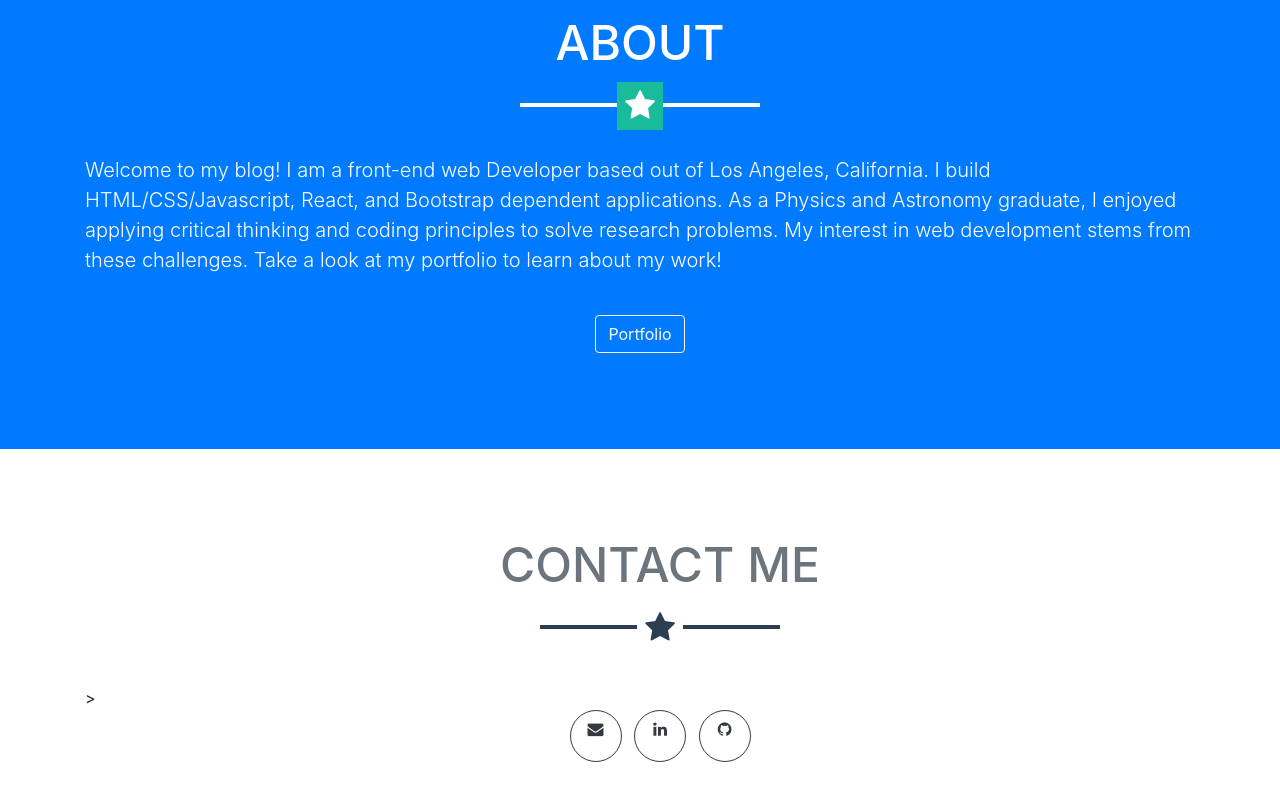
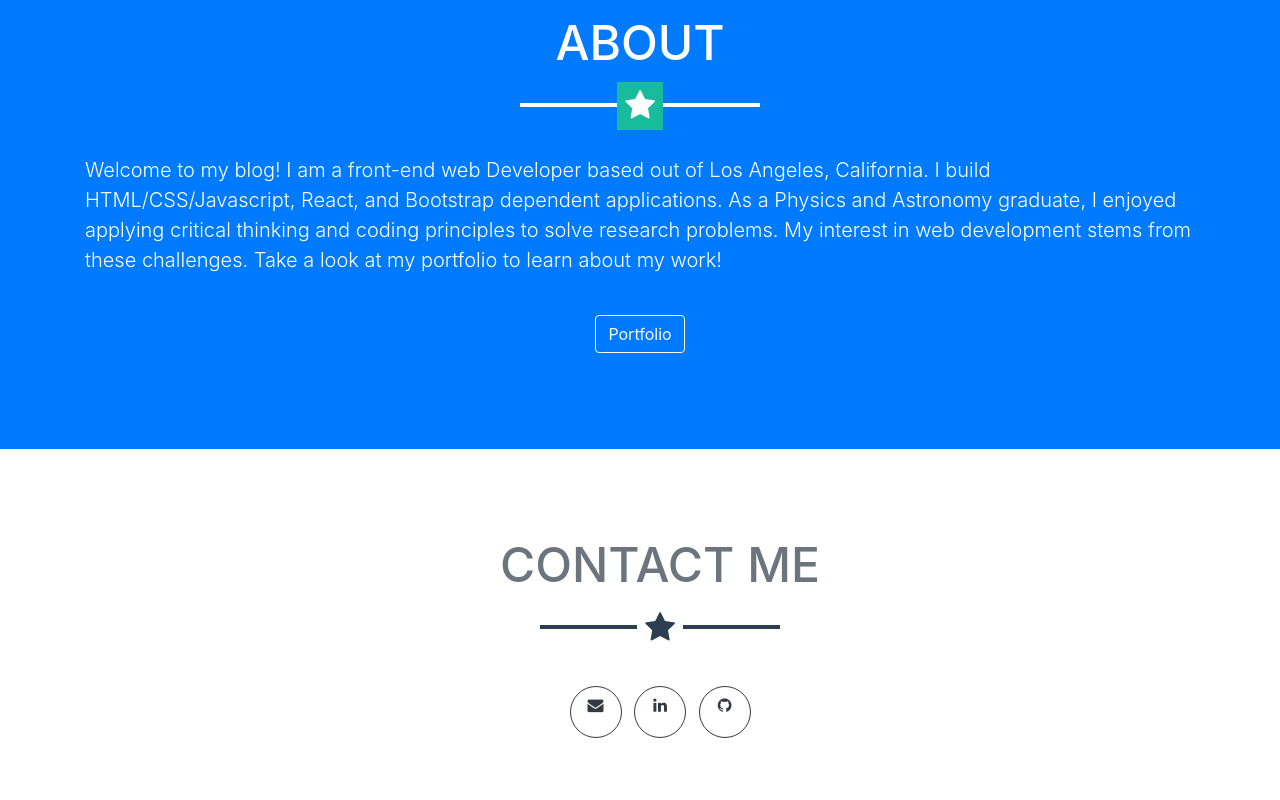
Before and after one commit to karen-edith/portfolio, a website with bundled scripts: page index.html in a window 1280 px wide. Shown: the part 1550-2350 px from the top of the page. Built offline with nearby package versions, Linux system fonts and the light colour scheme.

Commit message:
fixing html mistake

```diff
--- a/index.html
+++ b/index.html
@@ -137,7 +137,7 @@
             </div>
 
             <div class="row">
-              <div <div class="col-xl-12">>
+              <div class="col-xl-12">
               <ul class='tcenter'>
                 <li class="list-inline-item">
                   <a class="btn btn-outline-dark btn-social text-center rounded-circle" href="mailto:garcia.karen.edith@gmail.com">
```
Also changed, not shown: 1 other file.
